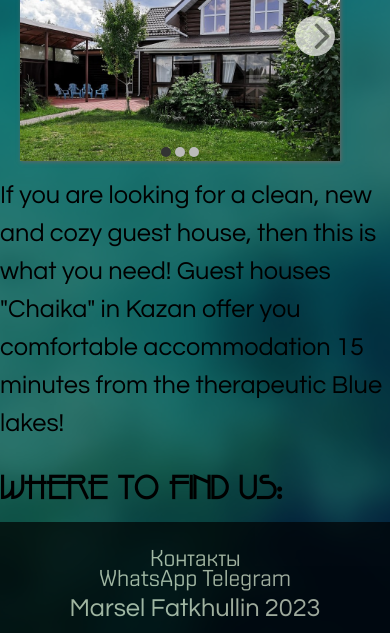
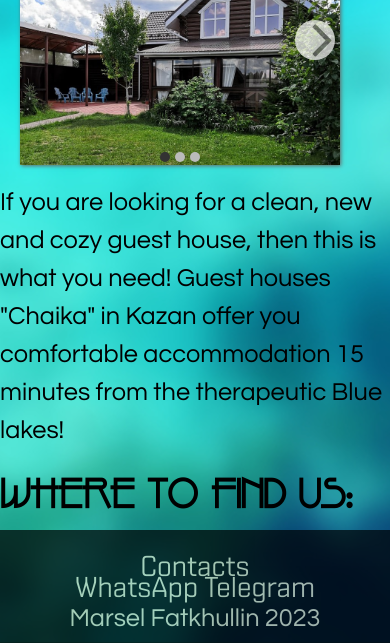
Before and after one commit to FMarsM/fmarsm.github.io, a plain HTML site: page index-eng.html in a window 390 px wide. Shown: the part 451-1094 px from the top of the page. Drawn offline with Linux system fonts and the light colour scheme.

Commit message:
fixing mobile bugs

```diff
--- a/assets/css/style.css
+++ b/assets/css/style.css
@@ -300,6 +300,7 @@ ul.dop_spisok li p {
 }
 .footer p {
     color: #e1e4c7;
+    padding: 0;
 }
 
 
--- a/index-eng.html
+++ b/index-eng.html
@@ -53,6 +53,7 @@ if (document.documentElement.clientWidth > 1280) {
     }
 });
   </script>
+  </div>
         <div class="site_content">
 
 
@@ -108,13 +109,13 @@ if (document.documentElement.clientWidth > 1280) {
                 </div>
             </div> -->
             <h1>Where to find us:</h1>
-            <script type="text/javascript" charset="utf-8" async src="https://api-maps.yandex.ru/services/constructor/1.0/js/?um=constructor%3Aaf6804127d1ba4fef041e49f68e97fdd0a5c484bb4bc03cf2d71649ffe18ec1e&amp;width=500&amp;height=440&amp;lang=ru_RU&amp;scroll=true"></script>
+            <script type="text/javascript" charset="utf-8" async src="https://api-maps.yandex.ru/services/constructor/1.0/js/?um=constructor%3Aaf6804127d1ba4fef041e49f68e97fdd0a5c484bb4bc03cf2d71649ffe18ec1e&amp;width=500&amp;height=440&amp;lang=en_RU&amp;scroll=true"></script>
 
 
         </div>
 
         <div class="footer">
-            <a href="#">Контакты</a><br>
+            <a href="contacts-eng.html">Contacts</a><br>
             <a href="https://wa.me/79655908129">WhatsApp   </a>
             <a href="https://t.me/leviy_4el">   Telegram</a><br>
             <p>Marsel Fatkhullin 2023</p>
```
